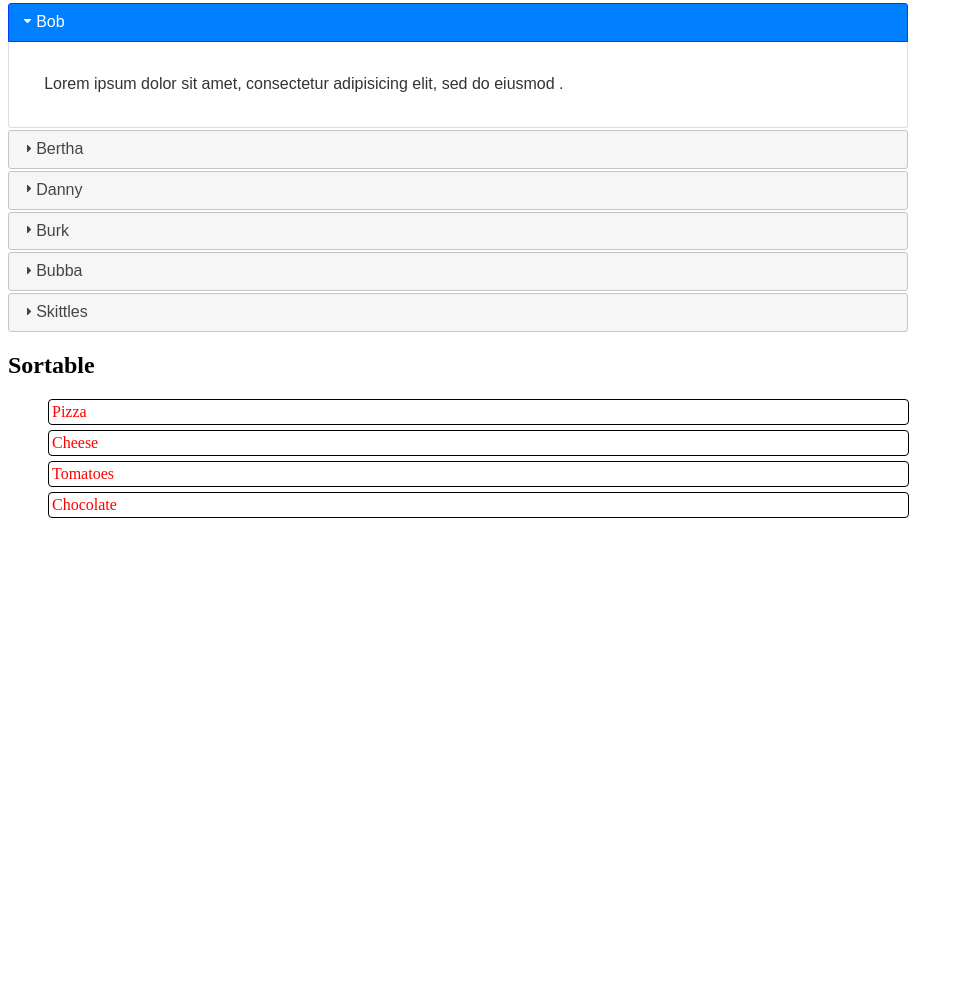
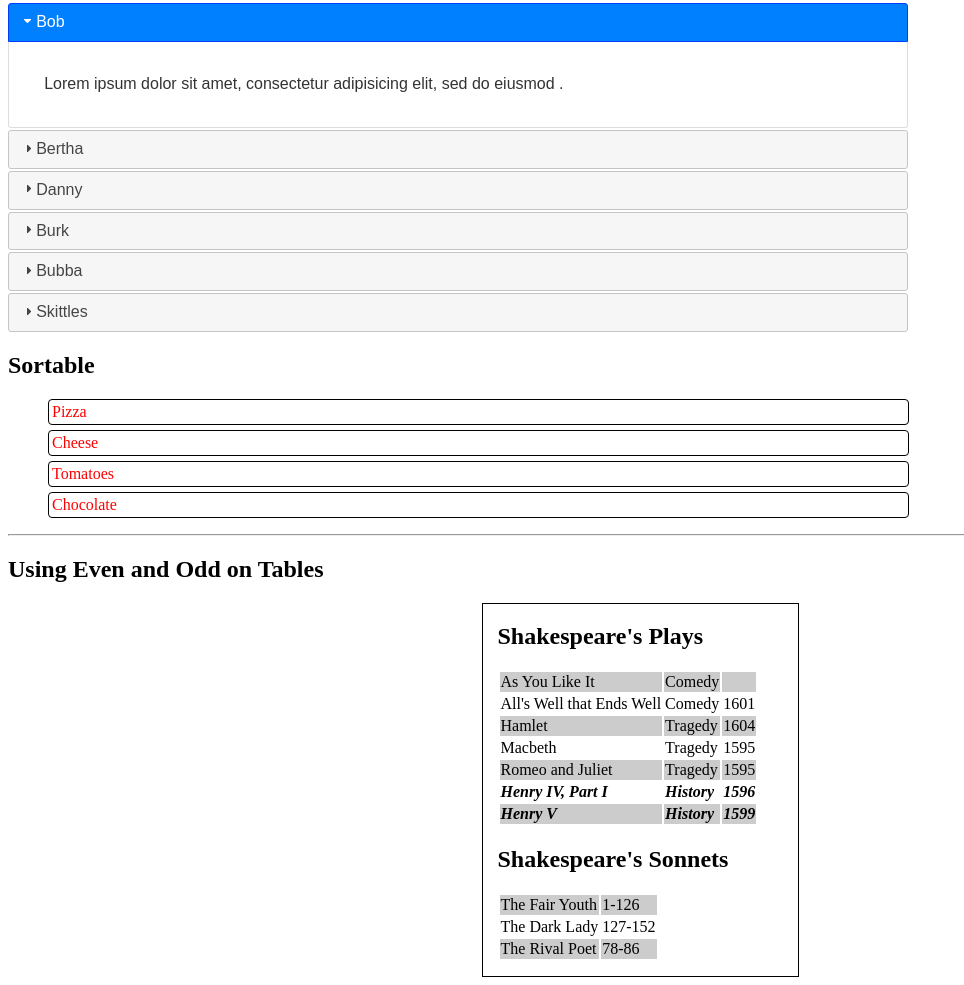
Before and after one commit to caulkerman/jQuery-Practice, a plain HTML site: page index.html in a window 1280 px wide. Shown: the part 1449-2434 px from the top of the page, without its empty margins (0-964 px from the left). Before the commit the page ends 1983 px from the top, so only its background shows below. Drawn offline with nearby package versions, Linux system fonts and the light colour scheme.

Commit message:
adding a table and using jQuery even and odd methods.

```diff
--- a/index.html
+++ b/index.html
@@ -2,10 +2,13 @@
 <html>
 <head>
 	<title>jQuery Practice</title>
+
+	<!-- <link rel="stylesheet" href="bootstrap.min.css"> -->
+	<link rel="stylesheet" href="https://ajax.googleapis.com/ajax/libs/jqueryui/1.11.4/themes/smoothness/jquery-ui.css">
+	<link rel="stylesheet" href="jquery.css" />
 	<script src="jquery-2.1.4.min.js"></script>
-	<link rel="stylesheet" href="https://ajax.googleapis.com/ajax/libs/jqueryui/1.11.4/themes/smoothness/jquery-ui.css">
-<script src="https://ajax.googleapis.com/ajax/libs/jqueryui/1.11.4/jquery-ui.min.js"></script>
-	<link rel="stylesheet" href="jquery.css" />
+	<script src="https://ajax.googleapis.com/ajax/libs/jqueryui/1.11.4/jquery-ui.min.js"></script>
+
 </head>
 <body>
 	<h1>This is the jQuery page</h1>
@@ -103,6 +106,65 @@
 		<li>Tomatoes</li>
 		<li>Chocolate</li>
 	</ul>
+	<hr>
+	<h2>Using Even and Odd on Tables</h2>
+	<div class="shakespeareTable">
+		<h2>Shakespeare's Plays</h2>
+		<table>
+			<tr>
+				<td>As You Like It</td>
+				<td>Comedy</td>
+				<td></td>
+			</tr>
+			<tr>
+				<td>All's Well that Ends Well</td>
+				<td>Comedy</td>
+				<td>1601</td>
+			</tr>
+			<tr>
+				<td>Hamlet</td>
+				<td>Tragedy</td>
+				<td>1604</td>
+			</tr>
+			<tr>
+				<td>Macbeth</td>
+				<td>Tragedy</td>
+				<td>1595</td>
+			</tr>
+			<tr>
+				<td>Romeo and Juliet</td>
+				<td>Tragedy</td>
+				<td>1595</td>
+			</tr>
+			<tr>
+				<td>Henry IV, Part I</td>
+				<td>History</td>
+				<td>1596</td>
+			</tr>
+			<tr>
+				<td>Henry V</td>
+				<td>History</td>
+				<td>1599</td>
+			</tr>
+		</table>
+		<h2>Shakespeare's Sonnets</h2>
+		<table>
+			<tr>
+				<td>The Fair Youth</td>
+				<td>1-126</td>
+			</tr>
+			<tr>
+				<td>The Dark Lady</td>
+				<td>127-152</td>
+			</tr>
+			<tr>
+				<td>The Rival Poet</td>
+				<td>78-86</td>
+			</tr>
+
+		</table>
+	</div>
+
 	<!-- /////SCRIPTS///// -->
 
 	<script src="jquery.js"></script>
--- a/jquery.css
+++ b/jquery.css
@@ -114,3 +114,19 @@ li {
 	padding: 3px;
 	color: red;
 }
+
+.shakespeareTable {
+	margin: 0 auto;
+	width: 300px;
+	border: 1px solid black;
+	padding: 0 0 15px 15px;
+}
+
+.alt {
+	background-color: #ccc;
+}
+
+.highlight {
+	font-weight: bold;
+	font-style: italic;
+}
```
Also changed, not shown: jquery.js.
